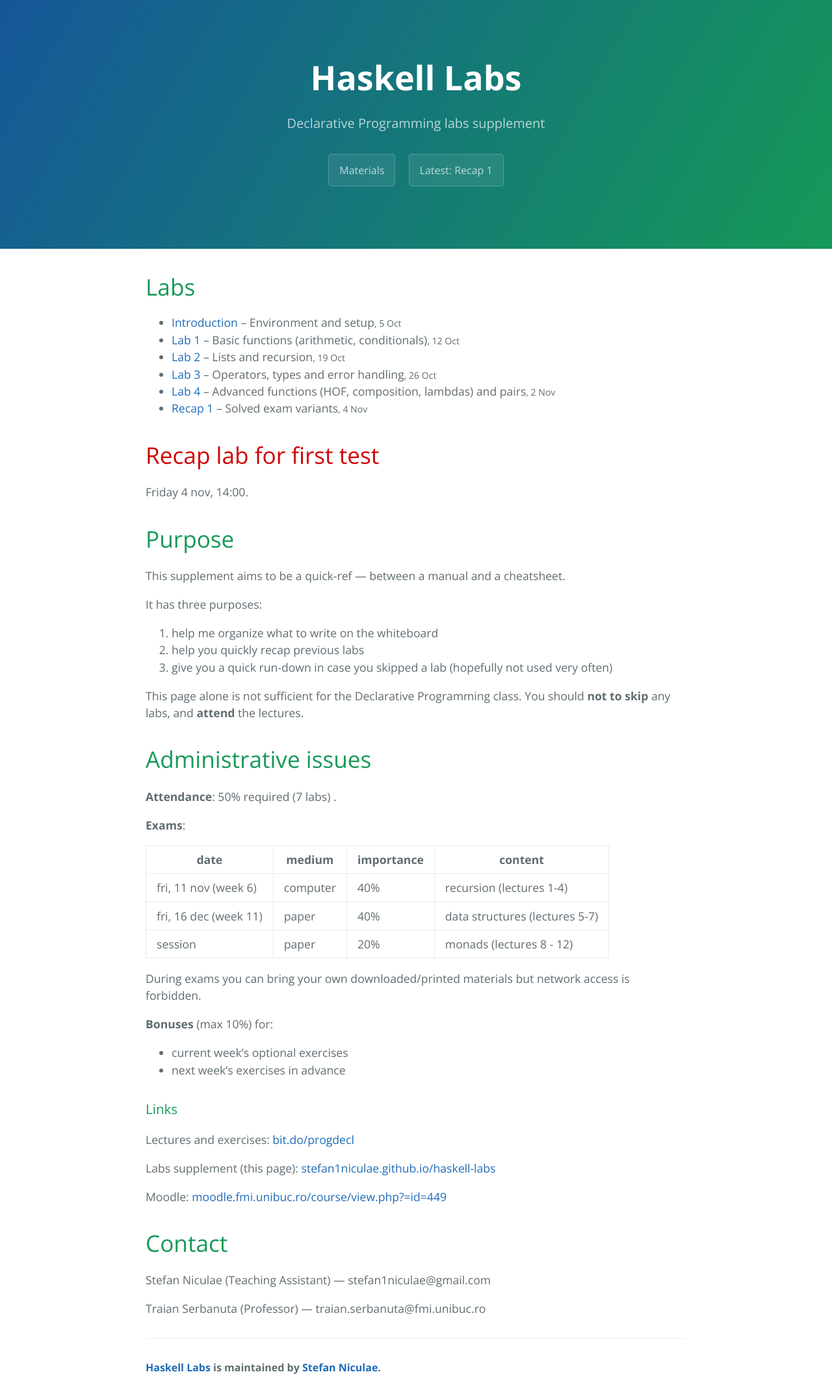
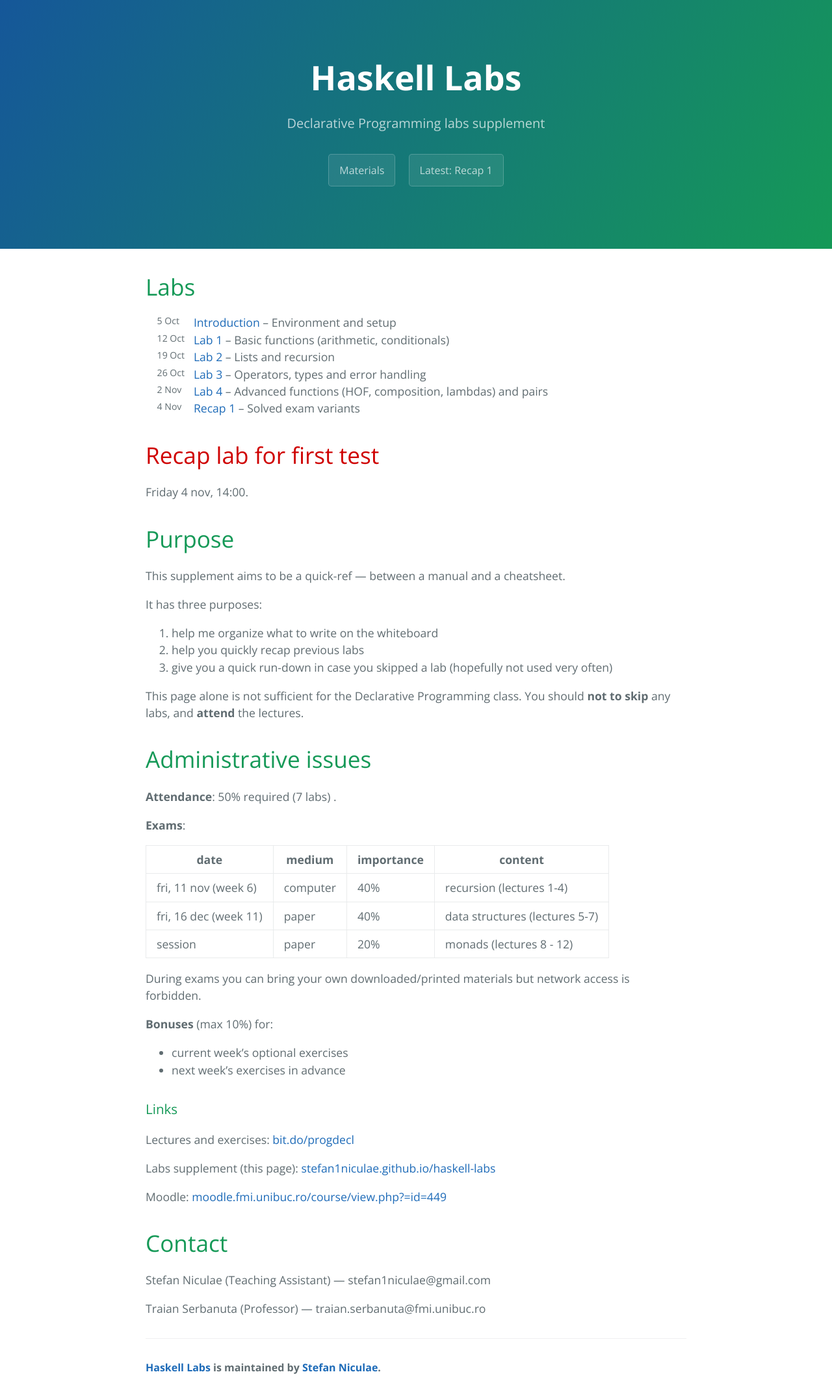
Before and after one commit to stefan-niculae/.well-known, a Jekyll site: the page built from index.md, in a window 1280 px wide. Shown: the whole page at 65% size. Built offline with Jekyll 4.4.1, drawn with Linux system fonts in a browser that asks for light colours.

Commit message:
dates instead of bullets for posts list

```diff
--- a/css/custom.css
+++ b/css/custom.css
@@ -19,3 +19,14 @@ nav {
 .highlighted {
   color: #CF0000 !important;
 }
+
+
+ul.posts {
+  list-style-type: none;
+  padding-left: 1em;
+}
+ul.posts .post-date {
+  float: left;
+  left: 1em;
+  min-width: 4em;
+}
--- a/index.md
+++ b/index.md
@@ -7,8 +7,9 @@ tagline: Declarative Programming labs supplement
 <ul class="posts">
   {% for post in site.posts reversed %}
     <li>
+    <small class="post-date">{{ post.date | date: '%-d %b' }}</small>
       <a href="{{ site.baseurl }}{{ post.url }}">{{ post.title }}</a>
-      – {{ post.tagline }}<small>, {{ post.date | date: '%-d %b' }}</small>
+      – {{ post.tagline }}
     </li>
   {% endfor %}
 </ul>
```
